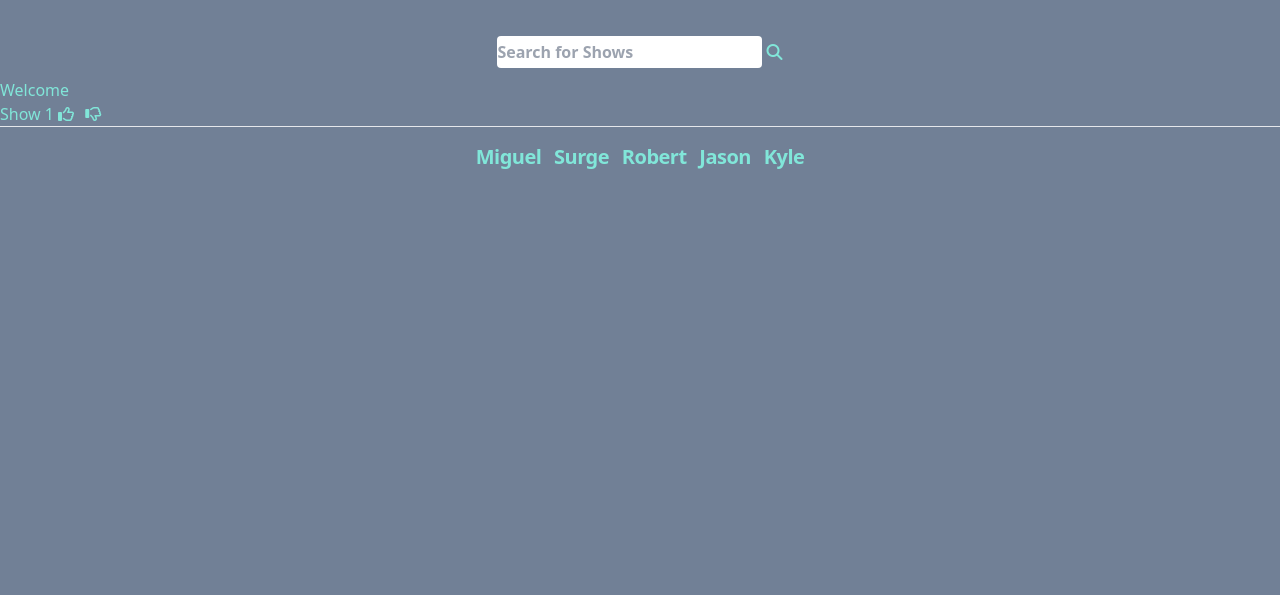
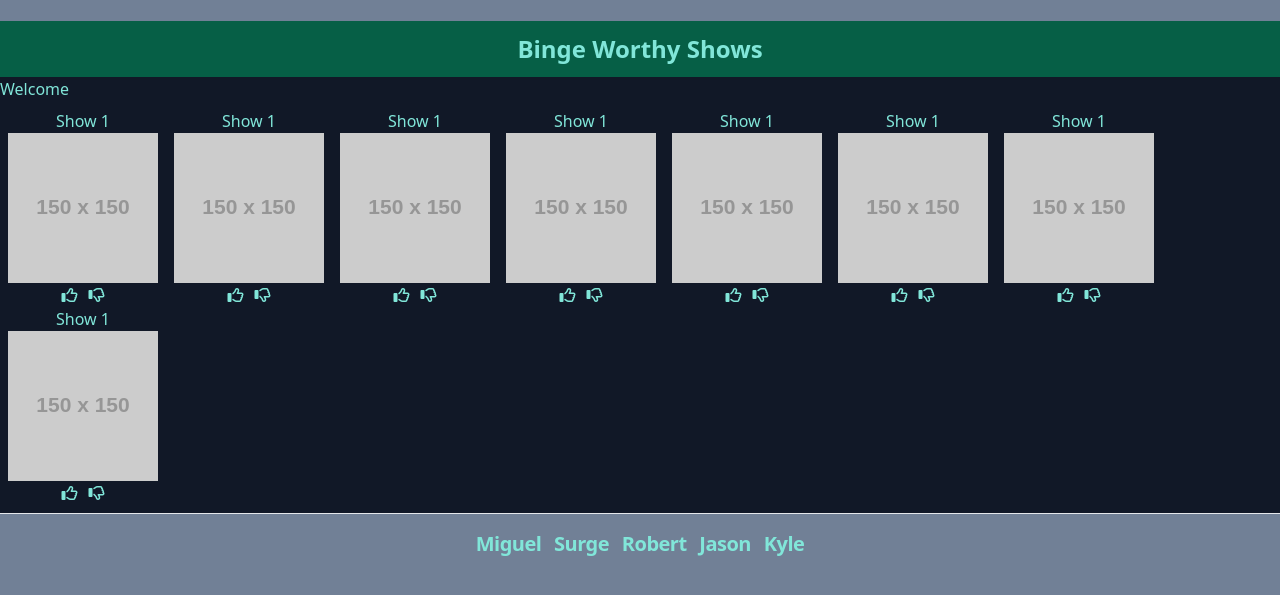
Before and after one commit to migs51/project2_BingeWorthy, a website: page public/members.html in a window 1280 px wide. Shown: the part 59-654 px from the top of the page. Drawn offline with nearby package versions, Linux system fonts and the light colour scheme; no server answers; placeholder pictures from the web are drawn by us.

Commit message:
adding images

```diff
--- a/public/members.html
+++ b/public/members.html
@@ -38,32 +38,92 @@
         </a>
       </div>
       <div>
-        <a href="/logout" class="inline-block text-sm px-4 py-2 leading-none border rounded text-white border-white hover:border-transparent hover:text-teal-500 hover:bg-white mt-4 lg:mt-0">Log Out</a>
+        <a href="/logout"
+          class="inline-block text-sm px-4 py-2 leading-none border rounded text-white border-white hover:border-transparent hover:text-teal-500 hover:bg-white mt-4 lg:mt-0">Log
+          Out</a>
       </div>
     </div>
   </nav>
-<!-- Body -->
-<div class ="box">
-  <input class="rounded h-8 pr-5 text-black font-semibold" type="text" id = "search" placeholder="Search for Shows">
-  <button id= "showSearch"><i class="fas fa-search"></i></button>
-</div>
+  <!-- Body -->
+  <div id="landing-page">
+    <section id="topShows">
+      <h2 class="bg-green-800 text-teal-200 text-2xl font-bold p-3 text-center">
+        Binge Worthy Shows
+      </h2>
+    </section>
+      <div class="max-w-sm rounded overflow-hidden shadow-lg bg-gray-900"></div>
+      <div class="container bg-gray-900">
+        <div class="row bg-gray-900">
+          <div class="col-md-6 col-md-offset-3 bg-gray-900">
+            <h2 class= bg-gray-900>Welcome <span class="member-name"></span></h2>
+            <!-- upVote Feature-----------------------------------
+            <div id="showName">Show 1
+              <button id="thumbsUp"><i class="far fa-thumbs-up"></i></button>
+              <button id="thumbsDown" style="margin-left: 7px;"><i class="far fa-thumbs-down"></i> </button> </div>
+          </div>
+           ----------------------------------------------------------------- -->
+        </div>
+      </div>
+  </div>
+
+  <!-- Trending Shows Tabs-->
+  <div id="showWell" class="inline-block flex flex-wrap bg-gray-900 items-center text-center p-2">
+    <div id="fountainG">
+      <div id="fountainG_1" class="fountainG"></div>
+      <div id="showName">Show 1
+        <a href="https://placeholder.com"><img src="https://via.placeholder.com/150"></a>
+        <button id="thumbsUp"><i class="far fa-thumbs-up"></i></button>
+        <button id="thumbsDown" style="margin-left: 7px;"><i class="far fa-thumbs-down"></i> </button> </div>
+    </div>
+    <div id="fountainG_2" class="fountainG p-2"></div>
+    <div id="showName">Show 1
+      <a href="https://placeholder.com"><img src="https://via.placeholder.com/150"></a>
+      <button id="thumbsUp"><i class="far fa-thumbs-up"></i></button>
+      <button id="thumbsDown" style="margin-left: 7px;"><i class="far fa-thumbs-down"></i> </button> </div>
+
+    <div id="fountainG_3" class="fountainG p-2"></div>
+    <div id="showName">Show 1
+      <a href="https://placeholder.com"><img src="https://via.placeholder.com/150"></a>
+      <button id="thumbsUp"><i class="far fa-thumbs-up"></i></button>
+      <button id="thumbsDown" style="margin-left: 7px;"><i class="far fa-thumbs-down"></i> </button> </div>
+
+    <div id="fountainG_4" class="fountainG p-2"></div>
+    <div id="showName">Show 1
+      <a href="https://placeholder.com"><img src="https://via.placeholder.com/150"></a>
+      <button id="thumbsUp"><i class="far fa-thumbs-up"></i></button>
+      <button id="thumbsDown" style="margin-left: 7px;"><i class="far fa-thumbs-down"></i> </button> </div>
+
+    <div id="fountainG_5" class="fountainG p-2"></div>
+    <div id="showName">Show 1
+      <a href="https://placeholder.com"><img src="https://via.placeholder.com/150"></a>
+      <button id="thumbsUp"><i class="far fa-thumbs-up"></i></button>
+      <button id="thumbsDown" style="margin-left: 7px;"><i class="far fa-thumbs-down"></i> </button> </div>
+
+    <div id="fountainG_6" class="fountainG p-2"></div>
+    <div id="showName">Show 1
+      <a href="https://placeholder.com"><img src="https://via.placeholder.com/150"></a>
+      <button id="thumbsUp"><i class="far fa-thumbs-up"></i></button>
+      <button id="thumbsDown" style="margin-left: 7px;"><i class="far fa-thumbs-down"></i> </button> </div>
+
+    <div id="fountainG_7" class="fountainG p-2"></div>
+    <div id="showName">Show 1
+      <a href="https://placeholder.com"><img src="https://via.placeholder.com/150"></a>
+      <button id="thumbsUp"><i class="far fa-thumbs-up"></i></button>
+      <button id="thumbsDown" style="margin-left: 7px;"><i class="far fa-thumbs-down"></i> </button> </div>
+
+    <div id="fountainG_8" class="fountainG p-2"></div>
+    <div id="showName">Show 1
+      <a href="https://placeholder.com"><img src="https://via.placeholder.com/150"></a>
+      <button id="thumbsUp"><i class="far fa-thumbs-up"></i></button>
+      <button id="thumbsDown" style="margin-left: 7px;"><i class="far fa-thumbs-down"></i> </button> </div>
+
+
+  </div>
 
 
 
-<div class="max-w-sm rounded overflow-hidden shadow-lg"></div>
-  <div class="container">
-    <div class="row">
-      <div class="col-md-6 col-md-offset-3">
-        <h2>Welcome <span class="member-name"></span></h2>
-        <!--upVote Feature------------------------------------->
-        <div id="showName">Show 1
-        <button id="thumbsUp"><i class="far fa-thumbs-up" ></i></button>
-        <button id="thumbsDown" style="margin-left: 7px;"><i class="far fa-thumbs-down"></i> </button> </div>
-        </div>
-        <!----------------------------------------------------------------------->
-    </div>
-  </div>
-</div>
+
+
 
 
   <footer class="w-full text-center font-semibold text-xl tracking-tight border-t border-grey p-4 mr-6">
@@ -89,3 +149,8 @@
     document.getElementById("nav-content").classList.toggle("hidden")
   }
 </script>
+
+<!-- <div class ="box">
+  <input class="rounded h-8 pr-5 text-black font-semibold" type="text" id = "search" placeholder="Search for Shows">
+  <button id= "showSearch"><i class="fas fa-search"></i></button>
+</div> -->
```
Also changed, not shown: public/login.html (+1 -1 lines), public/signup.html (+1 -1 lines).
